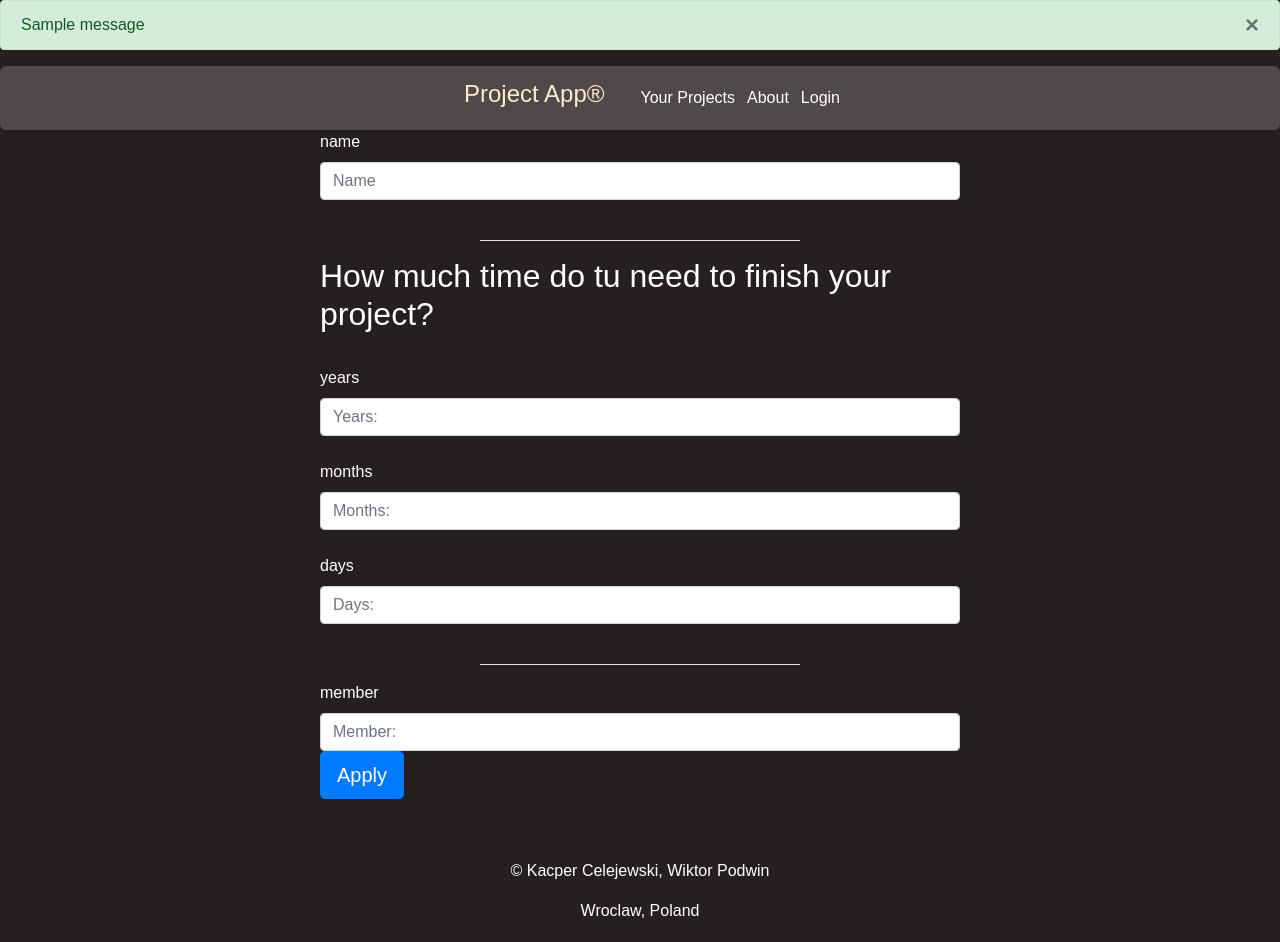
After one commit to KacperCelejewski/project_app, a Flask app: a page that uses src/project/templates/base.html in a window 1280 px wide. The commit adds this page. Run offline with Flask 3, Linux system fonts and the light colour scheme; one stand-in notice (Sample message) is shown; some libraries are stand-ins or nearby versions.

Commit message:
new page created aafter clicking'create new project', fields arent connected with db

```diff
--- a/src/project/forms.py
+++ b/src/project/forms.py
@@ -1,5 +1,5 @@
 from flask_wtf import FlaskForm
-from wtforms import StringField, PasswordField, SubmitField
+from wtforms import StringField, PasswordField, SubmitField, IntegerField
 from wtforms.validators import Length, EqualTo, Email, DataRequired, ValidationError
 from project.model import User
 
@@ -43,3 +43,12 @@ class Loginform(FlaskForm):
     username = StringField(label="Username", validators=[DataRequired()])
     password = PasswordField(label="Password", validators=[DataRequired()])
     submit = SubmitField(label="Sign in")
+
+
+class create_project(FlaskForm):
+    name = StringField(label="name", validators=[DataRequired()])
+    years = IntegerField(label="years", validators=[DataRequired()])
+    months = IntegerField(label="months", validators=[DataRequired()])
+    days = IntegerField(label="days", validators=[DataRequired()])
+    member = StringField(label="member", validators=[DataRequired()])
+    submit = SubmitField(label="Apply")
--- a/src/project/routes.py
+++ b/src/project/routes.py
@@ -1,9 +1,15 @@
 from project import app
 from flask import render_template, redirect, url_for, flash, get_flashed_messages
 from project.model import User
-from project.forms import Register_Form, Loginform
+from project.forms import Register_Form, Loginform, create_project
 from project import db
 from flask_login import login_user, logout_user
+from flask import request
+from project.projects import Project
+
+
+# from project.projects import Project
+import pendulum
 
 
 @app.route("/home")
@@ -72,6 +78,7 @@ def register_page():
 
 @app.route("/Your Projects")
 def projects_page():
+
     return render_template("users_project.html")
 
 
@@ -80,3 +87,22 @@ def logout_page():
     logout_user()
     flash("You have been logged out!", category="info")
     return redirect(url_for("login_page"))
+
+
+@app.route("/New Project", methods=["GET", "POST"])
+def n_project():
+    form = create_project()
+    if form.validate_on_submit():
+        project_to_create = Project(
+            years=form.years.data,
+            months=form.months.data,
+            days=form.days.data,
+            name=form.name.data,
+            member=form.member.data,
+        )
+        deadline = project_to_create.deadline()
+
+    return render_template(
+        "new_project.html",
+        form=form,
+    )
--- a/src/project/templates/base.html
+++ b/src/project/templates/base.html
@@ -6,13 +6,15 @@
     <meta charset="UTF-8">
     <meta name="author" content="Kacper Celejewski & Wiktor Podwin">
     <meta name="description" content="........">
-
+    <link rel="stylesheet" href="https://cdn.jsdelivr.net/npm/bootstrap@4.5.3/dist/css/bootstrap.min.css" integrity="sha384-TX8t27EcRE3e/ihU7zmQxVncDAy5uIKz4rEkgIXeMed4M0jlfIDPvg6uqKI2xXr2" crossorigin="anonymous">
     <title>
         {% block title %}
 
         {% endblock %}
     </title>
     <style>
+
+
 
         .nav{
       background-color: rgb(80, 73, 73);
@@ -59,6 +61,40 @@
 
 <body>
 
+
+
+  <div>
+    {% with messages = get_flashed_messages(with_categories=true) %}
+    {% if messages %}
+      {% for category, message in messages %}
+        <div class="alert alert-{{ category }}">
+          <button type="button" class="m1-2 mb-1 close" data-dismiss="alert" aria-label="Close">
+            <span aria-hidden="true">&times;</span>
+          </button>
+          {{ message }}
+        </div>
+      {% endfor %}
+    {% endif %}
+  {% endwith %}
+  </div>
+{% if current_user.is_authenticated %}
+</style>
+{%block page%}
+{%endblock%}
+
+<div style="display: flex;
+align-items: end;
+justify-content: end;
+position: relative;
+padding: 10px;
+margin:10px
+">
+
+        <ui class="log_out_but">
+        <a href="{{ url_for('logout_page') }}">Logout</a>
+</div>
+
+{%endif%}
     {% block con %}
 
     {% endblock %}
@@ -92,6 +128,10 @@
       <p > &copy;&nbsp;Kacper Celejewski, Wiktor Podwin </p>
       <address >Wroclaw, Poland</address>
     </footer>
+    <script src='https://kit.fontawesome.com/a076d05399.js'></script>
+<script src="https://code.jquery.com/jquery-3.5.1.slim.min.js" integrity="sha384-DfXdz2htPH0lsSSs5nCTpuj/zy4C+OGpamoFVy38MVBnE+IbbVYUew+OrCXaRkfj" crossorigin="anonymous"></script>
+<script src="https://cdn.jsdelivr.net/npm/popper.js@1.16.1/dist/umd/popper.min.js" integrity="sha384-9/reFTGAW83EW2RDu2S0VKaIzap3H66lZH81PoYlFhbGU+6BZp6G7niu735Sk7lN" crossorigin="anonymous"></script>
+<script src="https://stackpath.bootstrapcdn.com/bootstrap/4.5.2/js/bootstrap.min.js" integrity="sha384-B4gt1jrGC7Jh4AgTPSdUtOBvfO8shuf57BaghqFfPlYxofvL8/KUEfYiJOMMV+rV" crossorigin="anonymous"></script>
 </body>
 
 <style>
--- /dev/null
+++ b/src/project/templates/new_project.html
@@ -0,0 +1,52 @@
+{% extends 'users_project.html' %}
+
+
+
+
+{% block container %}
+
+<style>
+    .formy{
+    width: 50%;
+    margin: 0 auto;
+}
+</style>
+<form method="POST" class="form-register" style="color:white">
+    <div class="formy">
+
+        {{form.name.label()}}
+        <br>
+        {{form.name(class="form-control", placeholder="Name")}}
+        <br>
+        <hr width="50%" color="white" size="5">
+        <h2>How much time do tu need to finish your project?</h2>
+        <br>
+        {{form.years.label()}}
+        <br>
+        {{form.years(class="form-control", placeholder="Years: ")}}
+        <br>
+        {{form.months.label()}}
+        <br>
+        {{form.months(class="form-control", placeholder="Months: ")}}
+        <br>
+        {{form.days.label()}}
+        <br>
+        {{form.days(class="form-control", placeholder="Days: ")}}
+        <br>
+
+
+        <hr width="50%" color="white" size="5">
+        {{form.member.label()}}
+        <br>
+        {{form.member(class="form-control", placeholder="Member:  ")}}
+        {{ form.submit(class="btn btn-lg  btn-primary submit") }}
+        <br>
+    </div>
+
+
+
+</form>
+
+
+
+{% endblock %}
--- a/src/project/templates/users_project.html
+++ b/src/project/templates/users_project.html
@@ -2,16 +2,31 @@
 {% block title %}
     Your Projects
 {% endblock %}
+{%block page%}
 
+<style>
+
+
+</style>
+<h1 style="display: flex;
+align-items: center;
+justify-content: center;
+position: relative;
+padding: 10px;
+margin:10px
+">Your Projects</h1>
+
+{%endblock%}
 {% block container %}
 
-    <button class="button">
+    <button class="buttone">
         Create new project
     </button>
-    <h2>Your projects:</h2>
+    <button></button>
+
     <ul>
         <li>
-            edljikner
+            edl
         </li>
         <li>
             nedledf
@@ -19,13 +34,24 @@
     </ul>
 
     <style>
-        .button{
+        .buttone{
             border: 1px solid black;
             font-size: 26px;
             margin-top: 20px;
             margin-bottom: 10px;
-            margin-left: 10px;
+            margin-left: 20px;
             background-color: #cdbdbd;
+            box-shadow: 2px 2px 4px rgba(0, 0, 0, 0.3);
+            border-radius:7px ;
+            display: flex;
+            opacity: 1;
+            transition: opacity 0.15s ease-in-out;
+            transition: background-color 0.15s ease-in-out;
+        }
+
+        .buttone:hover{
+            background-color: rgba(1,1,0,0);
+            opacity: 0.8;
         }
     </style>
 
```
Also changed, not shown: src/project/projects.py (added, +22 -0 lines), src/project/templates/home_page.html (+4 -5 lines), src/project/templates/login_page.html (+16 -4 lines).
